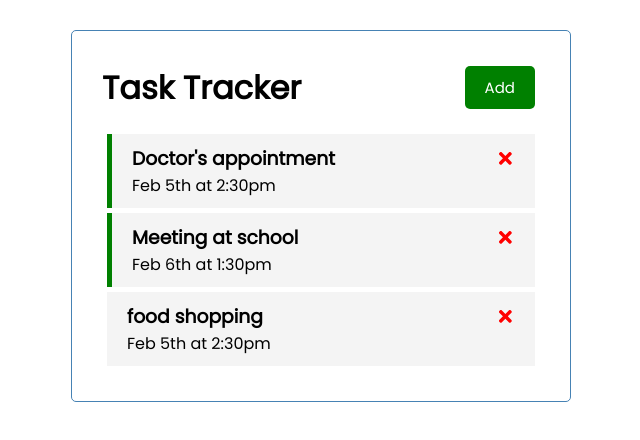
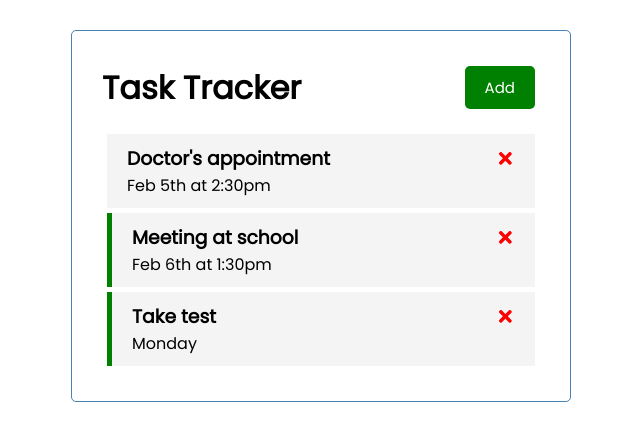
Before and after one commit to sparshsukralia/react-task-tracker, a React (Create React App) app: page / in a window 1280 px wide. Shown: the top 440 px of the page, without its empty margins (319-959 px from the left). Built offline with nearby package versions, Linux system fonts and the light colour scheme; data requests are answered from the project's data file.

Commit message:
json-server and the database

```diff
--- /dev/null
+++ b/db.json
@@ -0,0 +1,22 @@
+{
+  "tasks": [
+    {
+      "id": 1,
+      "text": "Doctor's appointment",
+      "day": "Feb 5th at 2:30pm",
+      "reminder": false
+    },
+    {
+      "id": 2,
+      "text": "Meeting at school",
+      "day": "Feb 6th at 1:30pm",
+      "reminder": true
+    },
+    {
+      "text": "Take test",
+      "day": "Monday",
+      "reminder": true,
+      "id": 3
+    }
+  ]
+}
--- a/package.json
+++ b/package.json
@@ -6,6 +6,7 @@
     "@testing-library/jest-dom": "^5.14.1",
     "@testing-library/react": "^11.2.7",
     "@testing-library/user-event": "^12.8.3",
+    "json-server": "^0.17.0",
     "react": "^17.0.2",
     "react-dom": "^17.0.2",
     "react-icons": "^4.3.1",
@@ -16,7 +17,8 @@
     "start": "react-scripts start",
     "build": "react-scripts build",
     "test": "react-scripts test",
-    "eject": "react-scripts eject"
+    "eject": "react-scripts eject",
+    "server":"json-server --watch db.json --port 5000"
   },
   "eslintConfig": {
     "extends": [
--- a/src/App.js
+++ b/src/App.js
@@ -1,53 +1,87 @@
 import React from "react";
-import { useState } from "react";
+import { useState, useEffect } from "react";
 import Header from "./components/Header";
 import Tasks from "./components/Tasks";
 import AddTask from "./components/AddTask";
 
 function App() {
   const [showAddTask, setShowAddTask] = useState(false);
-  const [tasks, setTasks] = useState([
-    {
-      id: 1,
-      text: "Doctor's appointment",
-      day: "Feb 5th at 2:30pm",
-      reminder: true,
-    },
-    {
-      id: 2,
-      text: "Meeting at school",
-      day: "Feb 6th at 1:30pm",
-      reminder: true,
-    },
-    {
-      id: 3,
-      text: "food shopping",
-      day: "Feb 5th at 2:30pm",
-      reminder: false,
-    },
-  ]);
+  const [tasks, setTasks] = useState([]);
 
-  const addTask = (task) => {
-    const id = Math.floor(Math.random() * 10000) + 1;
-    const newTask = { id, ...task };
-    setTasks([...tasks, newTask]);
+  useEffect(() => {
+    const getTasks = async () => {
+      const tasksFromServer = await fetchTasks();
+      setTasks(tasksFromServer);
+    };
+    getTasks();
+  }, []);
+
+  // Fetch Tasks
+  const fetchTasks = async () => {
+    const res = await fetch("http://localhost:5000/tasks");
+    const data = await res.json();
+    return data;
   };
 
-  const deleteTask = (id) => {
+  // Fetch Task
+  const fetchTask = async (id) => {
+    const res = await fetch(`http://localhost:5000/tasks/${id}`);
+    const data = await res.json();
+    return data;
+  };
+
+  const addTask = async (task) => {
+    const res = await fetch("http://localhost:5000/tasks", {
+      method: "POST",
+      headers: {
+        "content-type": "application/json",
+      },
+      body: JSON.stringify(task),
+    });
+
+    const data = await res.json();
+    setTasks([...tasks, data]);
+
+    // const id = Math.floor(Math.random() * 10000) + 1;
+    // const newTask = { id, ...task };
+    // setTasks([...tasks, newTask]);
+  };
+
+  const deleteTask = async (id) => {
+    await fetch(`http://localhost:5000/tasks/${id}`, {
+      method: "DELETE",
+    });
     setTasks(tasks.filter((task) => task.id !== id));
   };
 
-  const toggleReminder = (id) => {
+  const toggleReminder = async (id) => {
+    const taskToToggle = await fetchTask(id);
+    const updatedTask = { ...taskToToggle, reminder: !taskToToggle.reminder };
+
+    const res = await fetch(`http://localhost:5000/tasks/${id}`, {
+      method: "PUT",
+      headers: {
+        "Content-type": "application/json",
+      },
+      body: JSON.stringify(updatedTask),
+    });
+
+    const data = await res.json();
+
     setTasks(
       tasks.map((task) =>
-        task.id === id ? { ...task, reminder: !task.reminder } : task
+        task.id === id ? { ...task, reminder: data.reminder } : task
       )
     );
   };
 
   return (
     <div className="container">
-      <Header title="Task Tracker" onAdd={() => setShowAddTask(!showAddTask)} />
+      <Header
+        title="Task Tracker"
+        onAdd={() => setShowAddTask(!showAddTask)}
+        showAdd={showAddTask}
+      />
       {showAddTask && <AddTask onAdd={addTask} />}
       {tasks.length > 0 ? (
         <Tasks tasks={tasks} onDelete={deleteTask} onToggle={toggleReminder} />
--- a/src/components/Header.js
+++ b/src/components/Header.js
@@ -1,11 +1,15 @@
 import React from "react";
 import Button from "./Button";
 
-const Header = ({ title, onAdd }) => {
+const Header = ({ title, onAdd, showAdd }) => {
   return (
     <header className="header">
       <h1>{title}</h1>
-      <Button onClick={onAdd} text="Add" color="green" />
+      <Button
+        onClick={onAdd}
+        text={showAdd ? "Close" : "Add"}
+        color={showAdd ? "red" : "green"}
+      />
     </header>
   );
 };
```
Also changed, not shown: 1 other file (tests, documents, lock files or other folders).
